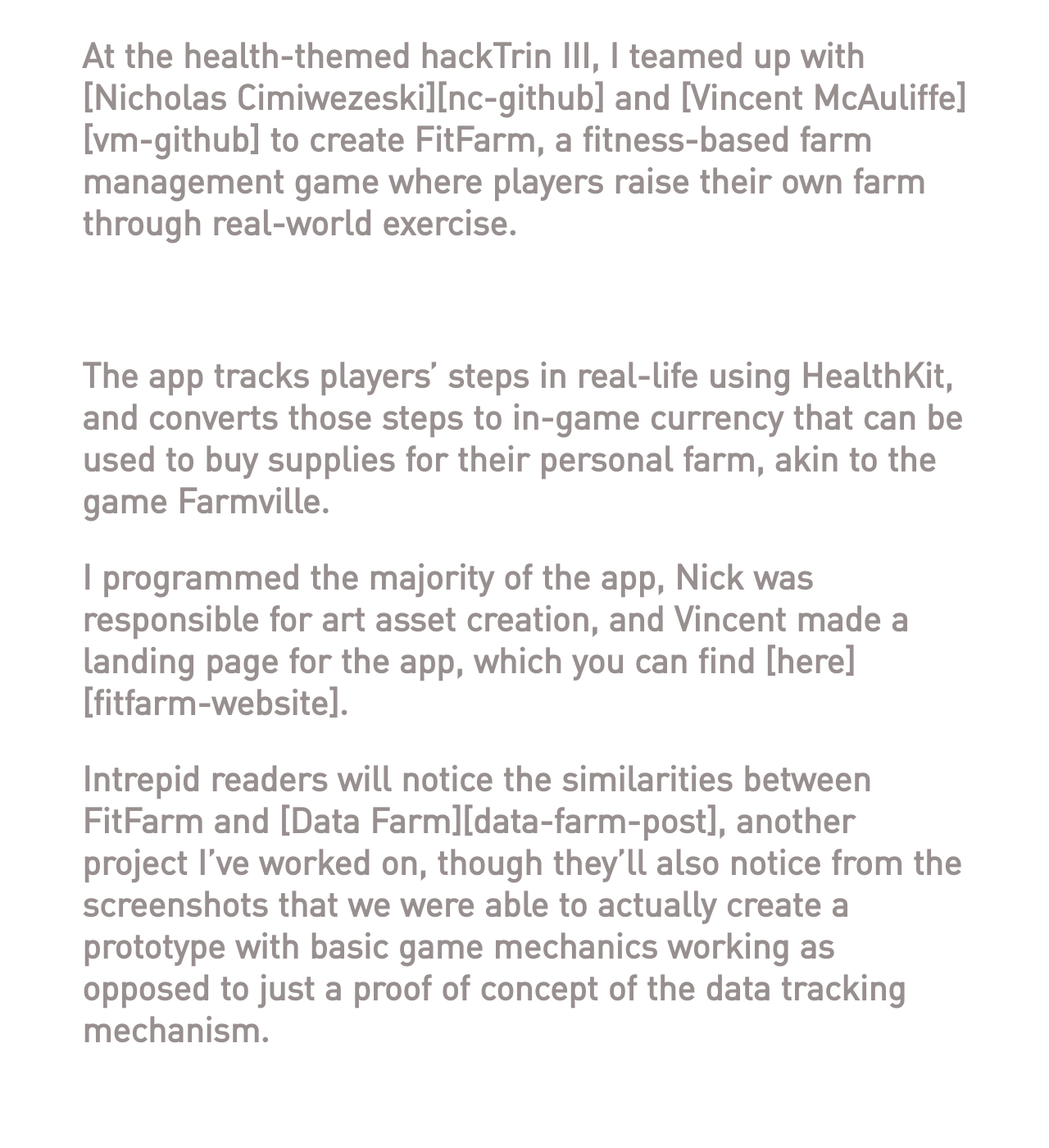
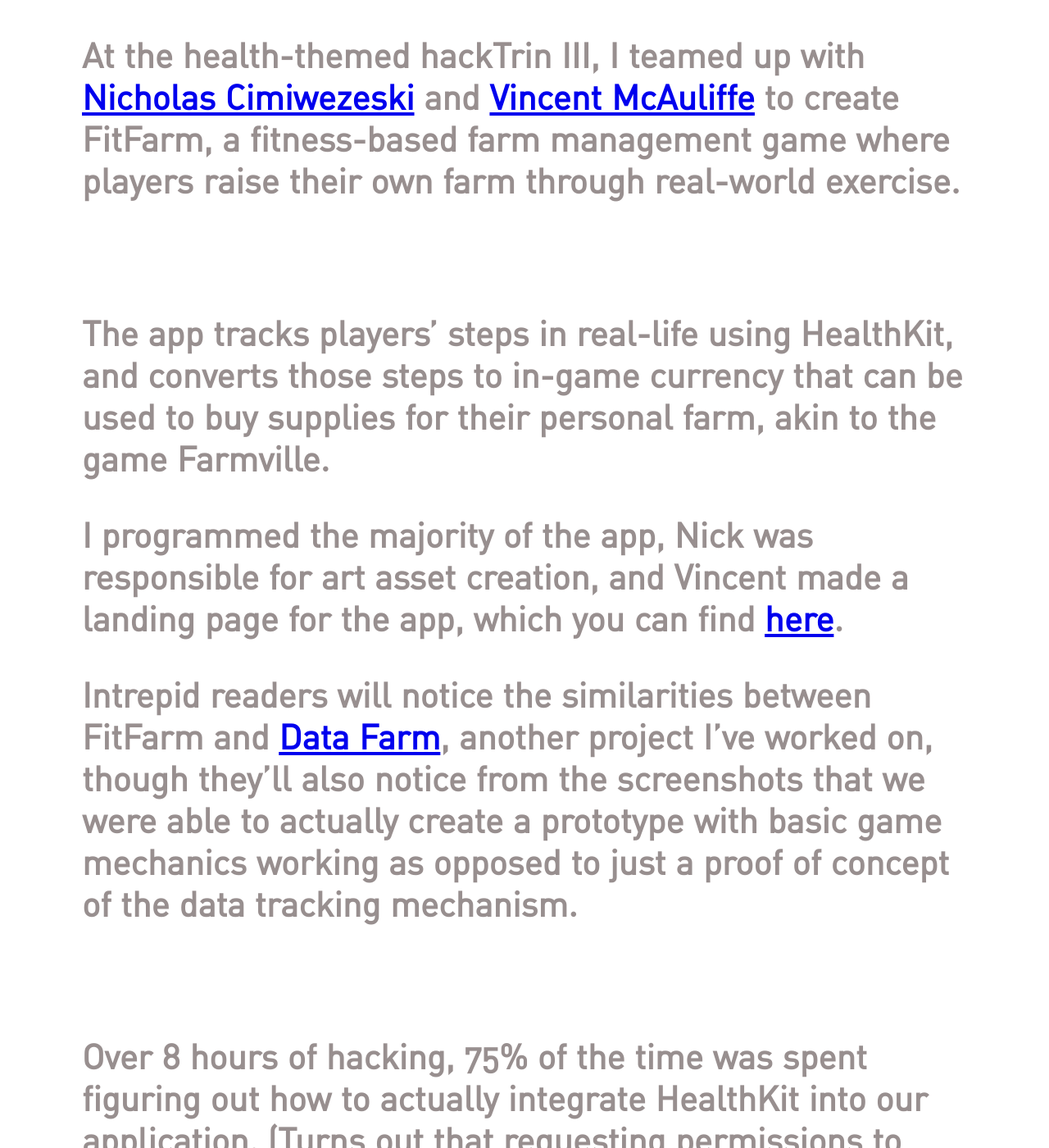
Before and after one commit to ZacharyEspiritu/zacharyespiritu.github.io, a Jekyll site: the page built from _projects/2016-01-31-fit-farm.markdown, in a window 1280 px wide and 1400 px high. Shown: the whole window at 82% size. Built offline with Jekyll 4.4.1, drawn with Linux system fonts in a browser that asks for light colours; nearby versions of some CDN libraries; some of the changed text lies outside the part shown.

Commit message:
Update markdown links

```diff
--- a/_designs/instimize-icon.markdown
+++ b/_designs/instimize-icon.markdown
@@ -10,15 +10,15 @@
 
 This is what the old icon looked like:
 
-<img src="/images/designs/instimize-old.png" alt="The old Instimize icon.">
+<img src="/images/designs/instimize/instimize-old.png" alt="The old Instimize icon.">
 
 Pretty good so far, and it gets the app's message across, but Cassandra and I thought there was room for improvement. Using Sketch, I designed a bunch of icons:
 
-<img src="/images/designs/instimize-designs.png" alt="All the Instimize icon iterations.">
+<img src="/images/designs/instimize/instimize-designs.png" alt="All the Instimize icon iterations.">
 
 After several iterations, we settled on a flat design:
 
-<img src="/images/designs/instimize-final.png" alt="All the Instimize icon designs.">
+<img src="/images/designs/instimize/instimize-final.png" alt="All the Instimize icon designs.">
 
 You can (and you should!) download Instimize [here][instimize-link].
 
--- a/_projects/2015-07-25-data-farm.markdown
+++ b/_projects/2015-07-25-data-farm.markdown
@@ -26,5 +26,5 @@
 
 You can also view the source code for the entire project [here][data-farm-github].
 
-[data-farm-deck]:   http://example.com
-[data-farm-github]: http://example.com
+[data-farm-deck]:   https://www.dropbox.com/s/uehkaylyjz53xfy/DATA%20FARM.pdf?dl=0
+[data-farm-github]: https://github.com/johnward2/HackGCT-Mast
--- a/_projects/2015-12-27-physics-guide.markdown
+++ b/_projects/2015-12-27-physics-guide.markdown
@@ -10,7 +10,7 @@
 
 <img src="">
 
-Using [MathJax][mathjax-github], a Javascript integration for LaTeX rendering on webpages, I built a website covering all of the topics that were going to be on the exam with LaTeX for displaying necessary formulas and example solution sets for extra practice.
+Using [MathJax][mathjax-website], a Javascript integration for LaTeX rendering on webpages, I built a website covering all of the topics that were going to be on the exam with LaTeX for displaying necessary formulas and example solution sets for extra practice.
 
 The results were conclusive: 100% of people surveyed agreed that they scored higher on the exam because of the website.<sup>*</sup>
 
@@ -18,5 +18,5 @@
 
 You can find the website [here][physics-midyear-guide].
 
-[mathjax-github]: http://example.com
-[physics-midyear-guide]: http://example.com
+[mathjax-website]:       https://www.mathjax.org/
+[physics-midyear-guide]: http://zacharyespiritu.com/physics-midyear
```
Also changed, not shown: _designs/calenday-poc.markdown (+8 -1 lines), _projects/2016-01-31-fit-farm.markdown (+5 -5 lines), _projects/2016-08-22-mental-health-matters.markdown (+5 -4 lines), images/designs/calenday/calenday-date-entry.png (added), images/designs/calenday/calenday-designs.png (renamed from images/calendayUIDesigns.png), images/designs/calenday/calenday-event-creation.png (added), images/designs/calenday/calenday-hidden-calendar-view.png (added), images/designs/calenday/calenday-large-view.png (added), images/designs/calenday/calenday-main-view.png (added), images/designs/calenday/calenday-push-notification.png (added), images/designs/instimize/instimize-designs.png (renamed from images/designs/instimize-designs.png), images/designs/instimize/instimize-final.png (renamed from images/designs/instimize-final.png), images/designs/instimize/instimize-old.png (renamed from images/designs/instimize-old.png).
